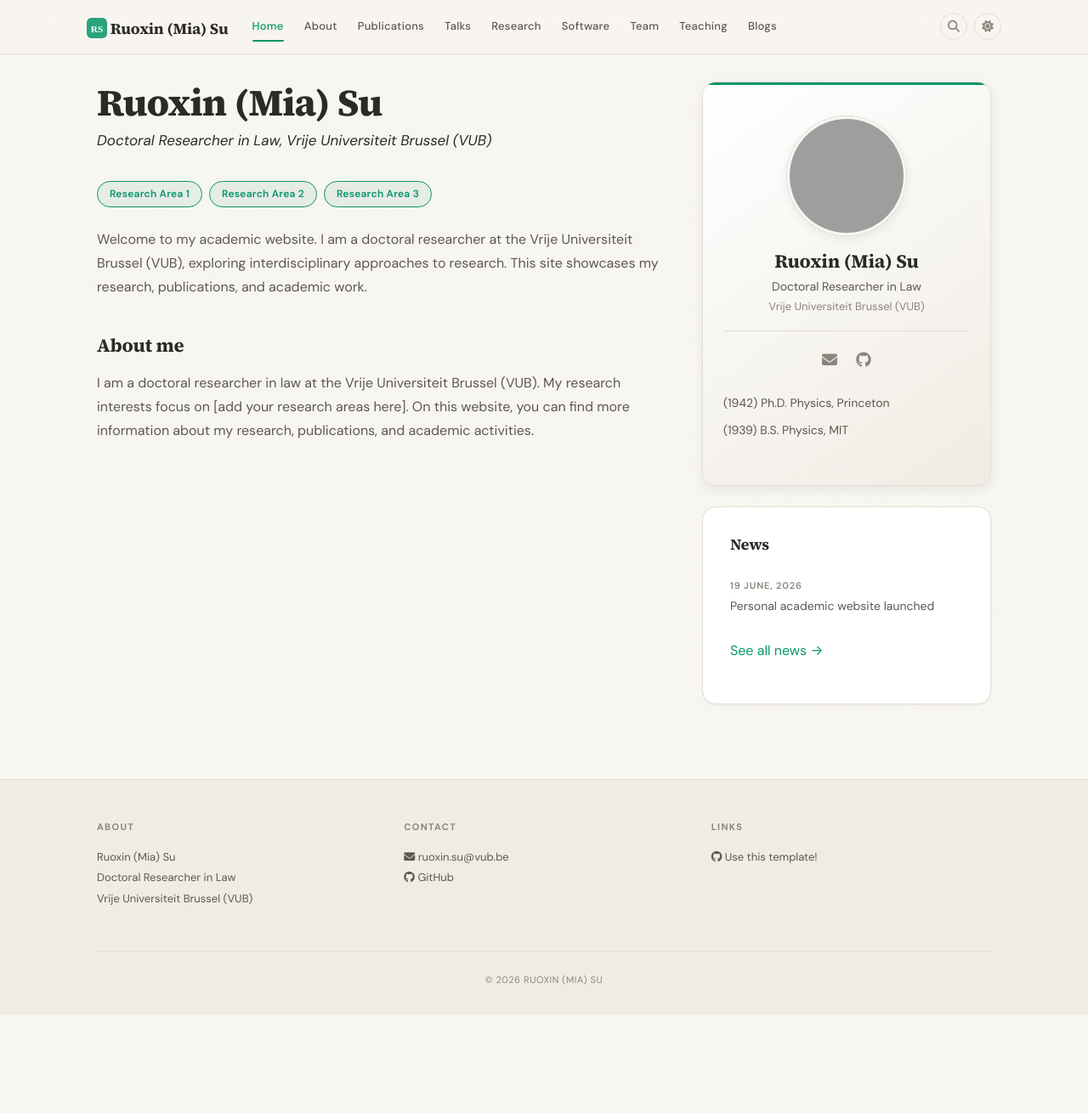
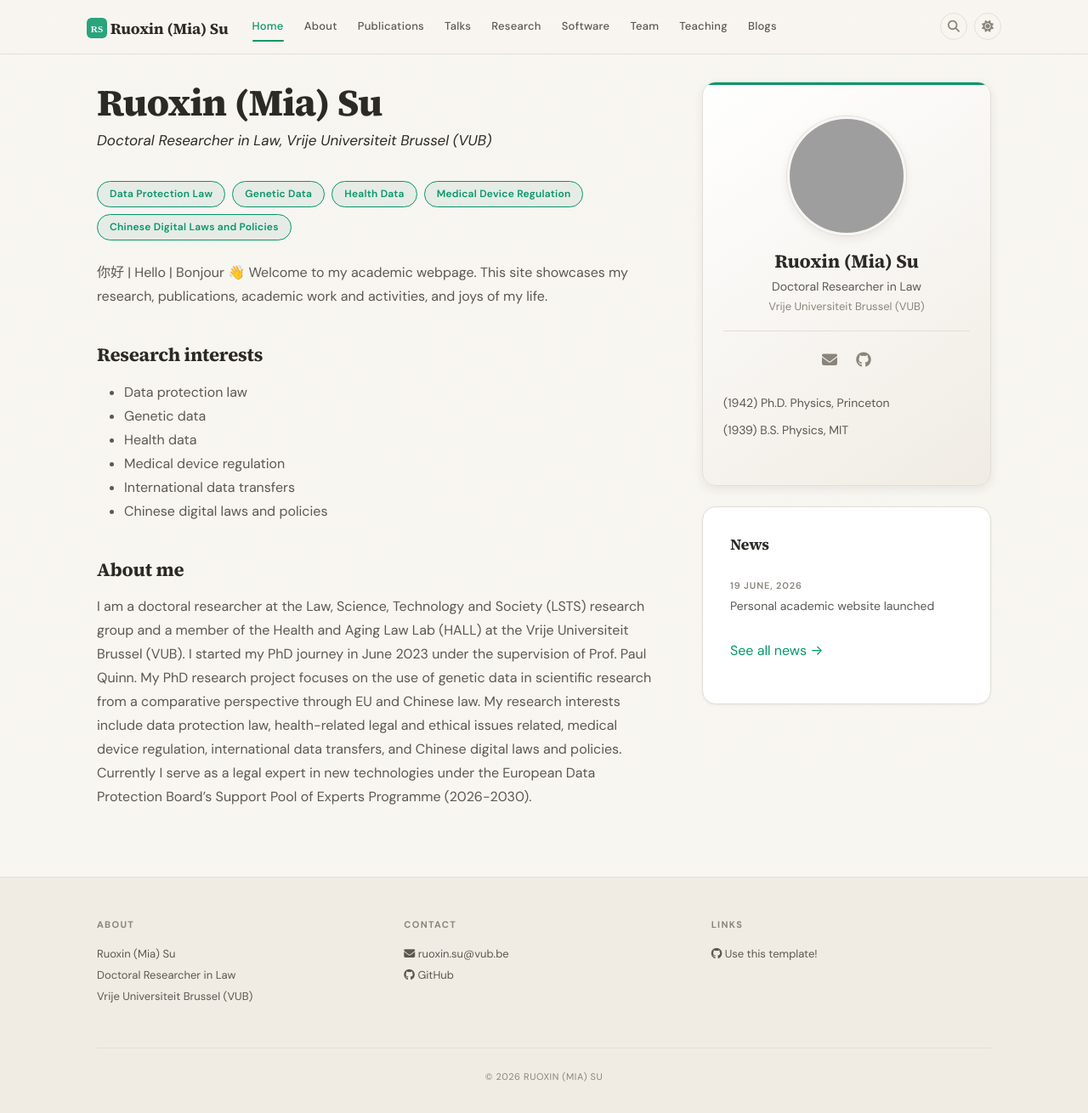
Before and after one commit to suruoxin/suruoxin.github.io, a Jekyll site: the page built from _pages/home.md, in a window 1280 px wide. Shown: the whole page at 85% size. Built offline with Jekyll 4.4.1, drawn with Linux system fonts in a browser that asks for light colours; a style sheet for code colours, icons or effects is not loaded; before the commit the page ends 1195 px from its top, so only the background shows below that; grey boxes are pictures that could not be loaded.

Commit message:
Update home page and ignore editor files

```diff
--- a/_pages/home.md
+++ b/_pages/home.md
@@ -9,16 +9,28 @@ permalink: /
 <p class="home-hero-sub">{{ site.title }}, {{ site.institution }}</p>
 
 <div class="chip-container" markdown="0">
-<a href="{{ site.url }}{{ site.baseurl }}/research" class="chip">Research Area 1</a>
-<a href="{{ site.url }}{{ site.baseurl }}/research" class="chip">Research Area 2</a>
-<a href="{{ site.url }}{{ site.baseurl }}/research" class="chip">Research Area 3</a>
+<a href="{{ site.url }}{{ site.baseurl }}/research" class="chip">Data Protection Law</a>
+<a href="{{ site.url }}{{ site.baseurl }}/research" class="chip">Genetic Data</a>
+<a href="{{ site.url }}{{ site.baseurl }}/research" class="chip">Health Data</a>
+<a href="{{ site.url }}{{ site.baseurl }}/research" class="chip">Medical Device Regulation</a>
+<a href="{{ site.url }}{{ site.baseurl }}/research" class="chip">Chinese Digital Laws and Policies</a>
 </div>
 
-Welcome to my academic website. I am a doctoral researcher at the Vrije Universiteit Brussel (VUB), exploring interdisciplinary approaches to research.
-This site showcases my research, publications, and academic work.
+你好 | Hello | Bonjour 👋
+Welcome to my academic webpage.
+This site showcases my research, publications, academic work and activities, and joys of my life.
+
+### Research interests
+
+- Data protection law
+- Genetic data
+- Health data
+- Medical device regulation
+- International data transfers
+- Chinese digital laws and policies
 
 ### About me
 
-I am a doctoral researcher in law at the Vrije Universiteit Brussel (VUB).
-My research interests focus on [add your research areas here].
-On this website, you can find more information about my research, publications, and academic activities.
+I am a doctoral researcher at the Law, Science, Technology and Society (LSTS) research group and a member of the Health and Aging Law Lab (HALL) at the Vrije Universiteit Brussel (VUB). I started my PhD journey in June 2023 under the supervision of Prof. Paul Quinn.
+My PhD research project focuses on the use of genetic data in scientific research from a comparative perspective through EU and Chinese law. My research interests include data protection law, health-related legal and ethical issues related, medical device regulation, international data transfers, and Chinese digital laws and policies.
+Currently I serve as a legal expert in new technologies under the European Data Protection Board’s Support Pool of Experts Programme (2026-2030).
```
Also changed, not shown: 1 other file.
